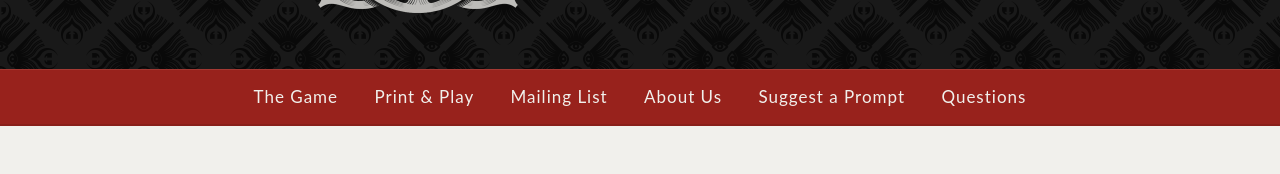
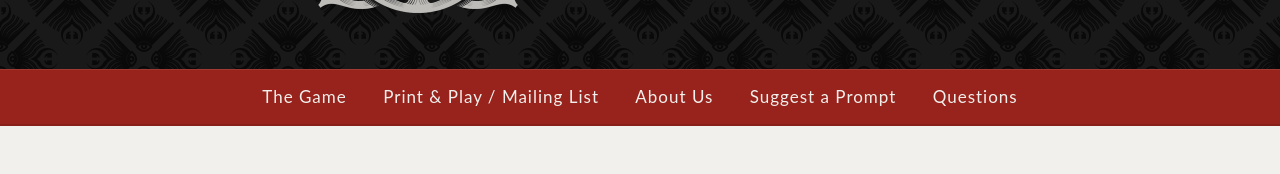
Before and after one commit to kneeko/byob, a plain HTML site: page index.html in a window 1280 px wide. Shown: the part 229-403 px from the top of the page. Drawn offline with nearby package versions, Linux system fonts and the light colour scheme.

Commit message:
Changed print and play nav button text.

```diff
--- a/index.html
+++ b/index.html
@@ -33,8 +33,7 @@
 		<div class="row">
 			<ul>
 				<li><a href="#the-game">The Game</a></li>
-				<li><a href="#print-and-play">Print &amp; Play</a></li>
-				<li><a href="#print-and-play">Mailing List</a></li>
+				<li><a href="#print-and-play">Print &amp; Play / Mailing List</a></li>
 				<li><a href="#about-us">About Us</a></li>
 				<li><a class="popup-modal" href="#suggestion">Suggest a Prompt</a></li>
 				<li><a href="mailto:dobetter@dobettergames.com">Questions</a></li>
```
